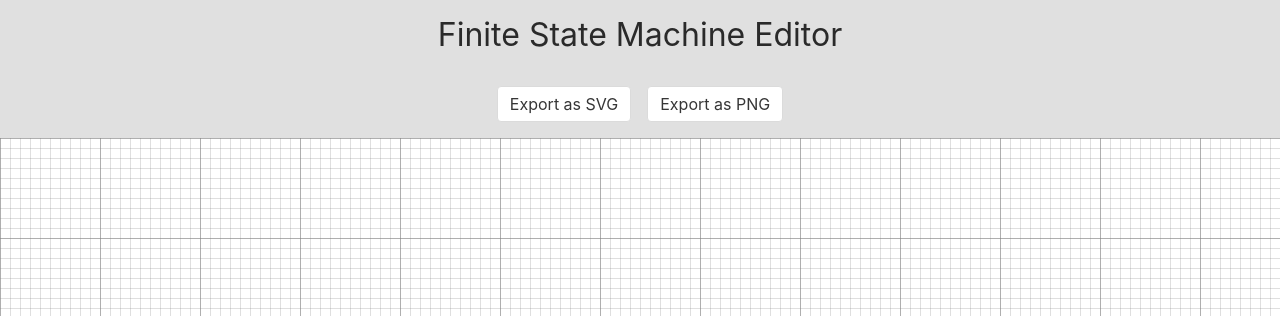
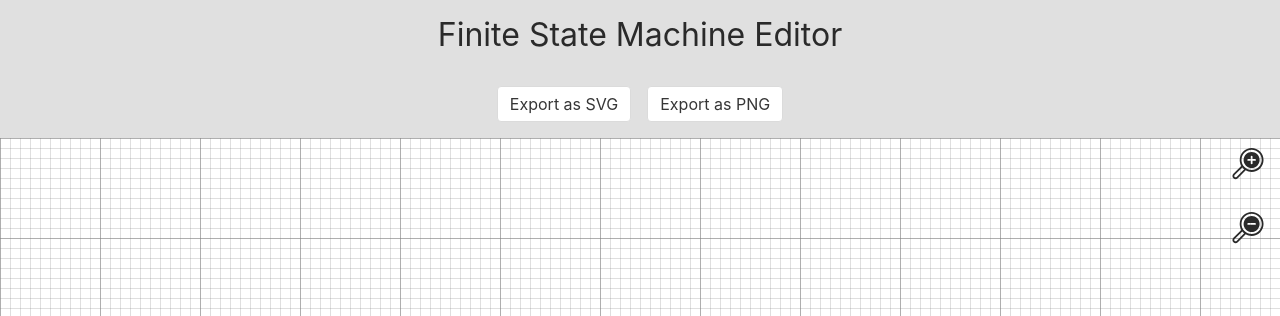
Before and after one commit to jiayihu/fsm-editor, a React app: page / in a window 1280 px wide. Shown: the top 316 px of the page. Built offline with nearby package versions, Linux system fonts and the light colour scheme.

Commit message:
feat(Canvas): support zooming in/out

```diff
--- a/src/components/Canvas/Canvas.tsx
+++ b/src/components/Canvas/Canvas.tsx
@@ -332,13 +332,13 @@ export const Canvas = Radium(
           <CanvasResizer
             type={this.state.type === 'DRAGGING' ? 'DRAGGING' : 'READONLY'}
             position={this.state.type === 'DRAGGING' ? this.state.position : null}
-            render={(width, height) => {
+            render={(width, height, viewBox) => {
               return (
                 <svg
                   ref={this.svgRef}
                   width={width}
                   height={height}
-                  viewBox={`0 0 ${width} ${height}`}
+                  viewBox={viewBox}
                   xmlns="http://www.w3.org/2000/svg"
                   xmlnsXlink="http://www.w3.org/1999/xlink"
                   onClick={this.handleClick}
--- a/src/components/CanvasResizer/CanvasResizer.tsx
+++ b/src/components/CanvasResizer/CanvasResizer.tsx
@@ -8,7 +8,7 @@ import { asCSS } from '../../utils/radium';
 type Props = {
   type: 'READONLY' | 'DRAGGING';
   position: Point | null;
-  render: (width: number, height: number) => ReactNode;
+  render: (width: number, height: number, viewBox: string) => ReactNode;
 };
 
 type States =
@@ -23,6 +23,7 @@ type States =
 type State = States & {
   height: number;
   width: number;
+  zoom: number;
 };
 
 export const CanvasResizer = Radium(
@@ -34,7 +35,8 @@ export const CanvasResizer = Radium(
       this.state = {
         type: 'READONLY',
         height: 200,
-        width: 200
+        width: 200,
+        zoom: 1
       };
 
       this.scrollRef = createRef();
@@ -55,7 +57,13 @@ export const CanvasResizer = Radium(
     }
 
     handleDragStart = (axis: 'x' | 'y') => {
-      this.setState({ type: 'DRAGGING', axis, height: this.state.height, width: this.state.width });
+      this.setState({
+        type: 'DRAGGING',
+        axis,
+        height: this.state.height,
+        width: this.state.width,
+        zoom: 1
+      });
 
       window.addEventListener('mousemove', this.handleDragMove);
       window.addEventListener('mouseup', this.handleDragEnd);
@@ -91,14 +99,37 @@ export const CanvasResizer = Radium(
       window.removeEventListener('mousemove', this.handleDragMove);
     };
 
+    handleZoomIn = () => {
+      console.log('zooming in', this.state.zoom);
+      this.setState({ zoom: this.state.zoom + 0.25 });
+    };
+
+    handleZoomOut = () => {
+      console.log('zooming out', this.state.zoom);
+      this.setState({ zoom: this.state.zoom - 0.25 });
+    };
+
     render() {
+      const { width, height, zoom } = this.state;
+      const viewBox = `0 0 ${width / zoom} ${height / zoom}`;
+
       return (
         <div ref={this.scrollRef} style={styles.canvasScroll}>
-          {this.props.render(this.state.width, this.state.height)}
+          {this.props.render(width, height, viewBox)}
           <SVGIcon
             name="resize"
             onMouseDown={() => this.handleDragStart('y')}
-            style={asCSS([styles.verticalHandle, { top: this.state.height }])}
+            style={asCSS([styles.verticalHandle, { top: height }])}
+          />
+          <SVGIcon
+            name="zoomIn"
+            onClick={this.handleZoomIn}
+            style={asCSS([styles.zoom, styles.zoomIn])}
+          />
+          <SVGIcon
+            name="zoomOut"
+            onClick={this.handleZoomOut}
+            style={asCSS([styles.zoom, styles.zoomOut])}
           />
         </div>
       );
@@ -106,7 +137,9 @@ export const CanvasResizer = Radium(
   }
 );
 
-const styles: RadiumStyle<'canvasScroll' | 'horizontalHandle' | 'verticalHandle'> = {
+const styles: RadiumStyle<
+  'canvasScroll' | 'horizontalHandle' | 'verticalHandle' | 'zoom' | 'zoomIn' | 'zoomOut'
+> = {
   canvasScroll: {
     display: 'flex',
     flex: '1 0 auto',
@@ -126,5 +159,18 @@ const styles: RadiumStyle<'canvasScroll' | 'horizontalHandle' | 'verticalHandle'
     position: 'absolute',
     right: '50%',
     transform: `translate(-50%, -100%) rotate(90deg)`
+  },
+  zoom: {
+    cursor: 'pointer',
+    height: theme.spacing.extraLarge,
+    position: 'absolute',
+    right: 0,
+    width: theme.spacing.extraLarge
+  },
+  zoomIn: {
+    top: 0
+  },
+  zoomOut: {
+    top: theme.spacing.extraLarge
   }
 };
--- a/src/components/SVGIcon/SVGIcon.tsx
+++ b/src/components/SVGIcon/SVGIcon.tsx
@@ -4,7 +4,7 @@ import { theme } from '../../css/theme';
 import { asCSS } from '../../utils/radium';
 
 type Props = SVGProps<SVGSVGElement> & {
-  name: 'delete' | 'resize';
+  name: 'delete' | 'resize' | 'zoomIn' | 'zoomOut';
 };
 
 export const SVGIcon = Radium(
@@ -12,7 +12,7 @@ export const SVGIcon = Radium(
     icons = {
       delete: () => {
         return (
-          <g transform="matrix( 1, 0, 0, 1, 0,0) ">
+          <g>
             <path
               fill="currentColor"
               stroke="2"
@@ -31,14 +31,37 @@ export const SVGIcon = Radium(
             />
           </g>
         );
+      },
+      zoomIn: () => {
+        return (
+          <g fill="currentColor">
+            <path d="M348.921,163.08c-31.241-31.241-82.073-31.241-113.313,0c-31.241,31.241-31.241,82.073,0,113.314  c31.24,31.239,82.072,31.239,113.313-0.002C380.162,245.152,380.162,194.32,348.921,163.08z M326.205,228.736h-24.941v24.94  c0,4.971-4.029,9-9,9s-9-4.029-9-9v-24.94h-24.938c-4.971,0-9-4.029-9-9c0-4.971,4.029-9,9-9h24.938v-24.94c0-4.97,4.029-9,9-9  s9,4.03,9,9v24.94h24.941c4.971,0,9,4.029,9,9C335.205,224.707,331.176,228.736,326.205,228.736z" />
+            <path d="M376.498,135.502c-22.5-22.5-52.414-34.891-84.234-34.891c-31.818,0-61.733,12.391-84.233,34.891  s-34.891,52.415-34.891,84.234c0,21.072,5.439,41.307,15.645,59.107l-78.998,78.998c-12.234,12.233-12.234,32.14,0,44.372  c6.117,6.117,14.151,9.176,22.186,9.176c8.035,0,16.069-3.059,22.186-9.176l78.998-78.998  c17.801,10.206,38.036,15.646,59.106,15.646c31.82,0,61.734-12.391,84.234-34.891s34.891-52.416,34.891-84.235  C411.389,187.917,398.998,158.002,376.498,135.502z M141.431,389.486c-5.216,5.215-13.701,5.215-18.917,0  c-5.215-5.215-5.215-13.701,0-18.918l76.586-76.586c2.772,3.467,5.747,6.804,8.931,9.988c3.184,3.184,6.521,6.156,9.986,8.93  L141.431,389.486z M363.771,291.242c-39.43,39.428-103.584,39.429-143.013,0c-39.428-39.428-39.428-103.583,0-143.012  c19.714-19.714,45.611-29.571,71.505-29.571c25.896,0,51.793,9.857,71.508,29.571C403.199,187.659,403.199,251.814,363.771,291.242z  " />
+          </g>
+        );
+      },
+      zoomOut: () => {
+        return (
+          <g fill="currentColor">
+            <path d="M376.498,135.502c-22.5-22.5-52.414-34.891-84.232-34.891c-31.82,0-61.736,12.391-84.235,34.891  c-22.5,22.5-34.891,52.415-34.891,84.234c0,21.072,5.439,41.307,15.645,59.107l-78.998,78.998c-12.234,12.233-12.234,32.14,0,44.373  c6.117,6.115,14.151,9.175,22.186,9.175c8.035,0,16.07-3.06,22.186-9.176l78.998-78.998c17.801,10.206,38.034,15.646,59.108,15.646  c31.818,0,61.732-12.391,84.232-34.891s34.891-52.416,34.891-84.235C411.389,187.917,398.998,158.002,376.498,135.502z   M141.431,389.486c-5.216,5.215-13.701,5.215-18.917,0c-5.215-5.215-5.215-13.701,0-18.918l76.586-76.586  c2.772,3.467,5.747,6.804,8.931,9.988c3.184,3.184,6.521,6.156,9.986,8.93L141.431,389.486z M363.77,291.242  c-19.1,19.1-44.493,29.619-71.504,29.619c-27.013,0-52.407-10.521-71.507-29.619c-39.428-39.428-39.428-103.583,0-143.012  c19.1-19.1,44.495-29.619,71.507-29.619c27.011,0,52.404,10.519,71.504,29.619c19.102,19.1,29.619,44.495,29.619,71.506  C393.389,246.747,382.87,272.143,363.77,291.242z" />
+            <path d="M348.921,163.08c-31.24-31.241-82.073-31.241-113.313,0c-31.241,31.241-31.241,82.073,0,113.314  c31.24,31.239,82.073,31.239,113.313-0.002C380.161,245.152,380.161,194.32,348.921,163.08z M326.205,228.736h-67.882  c-4.97,0-9-4.029-9-9c0-4.971,4.03-9,9-9h67.882c4.971,0,9,4.029,9,9C335.205,224.707,331.176,228.736,326.205,228.736z" />
+          </g>
+        );
       }
     };
+    viewBoxes = {
+      delete: '0 0 100 125',
+      resize: '0 0 512 640',
+      zoomIn: '0 0 512 640',
+      zoomOut: '0 0 512 640'
+    };
+
     render() {
       const { name, ...otherProps } = this.props;
       const { style, ...svgProps } = otherProps;
 
       return (
-        <svg viewBox="0 0 512 640" {...svgProps} style={asCSS([styles.svg, style])}>
+        <svg viewBox={this.viewBoxes[name]} {...svgProps} style={asCSS([styles.svg, style])}>
           {this.icons[name]()}
         </svg>
       );
```
